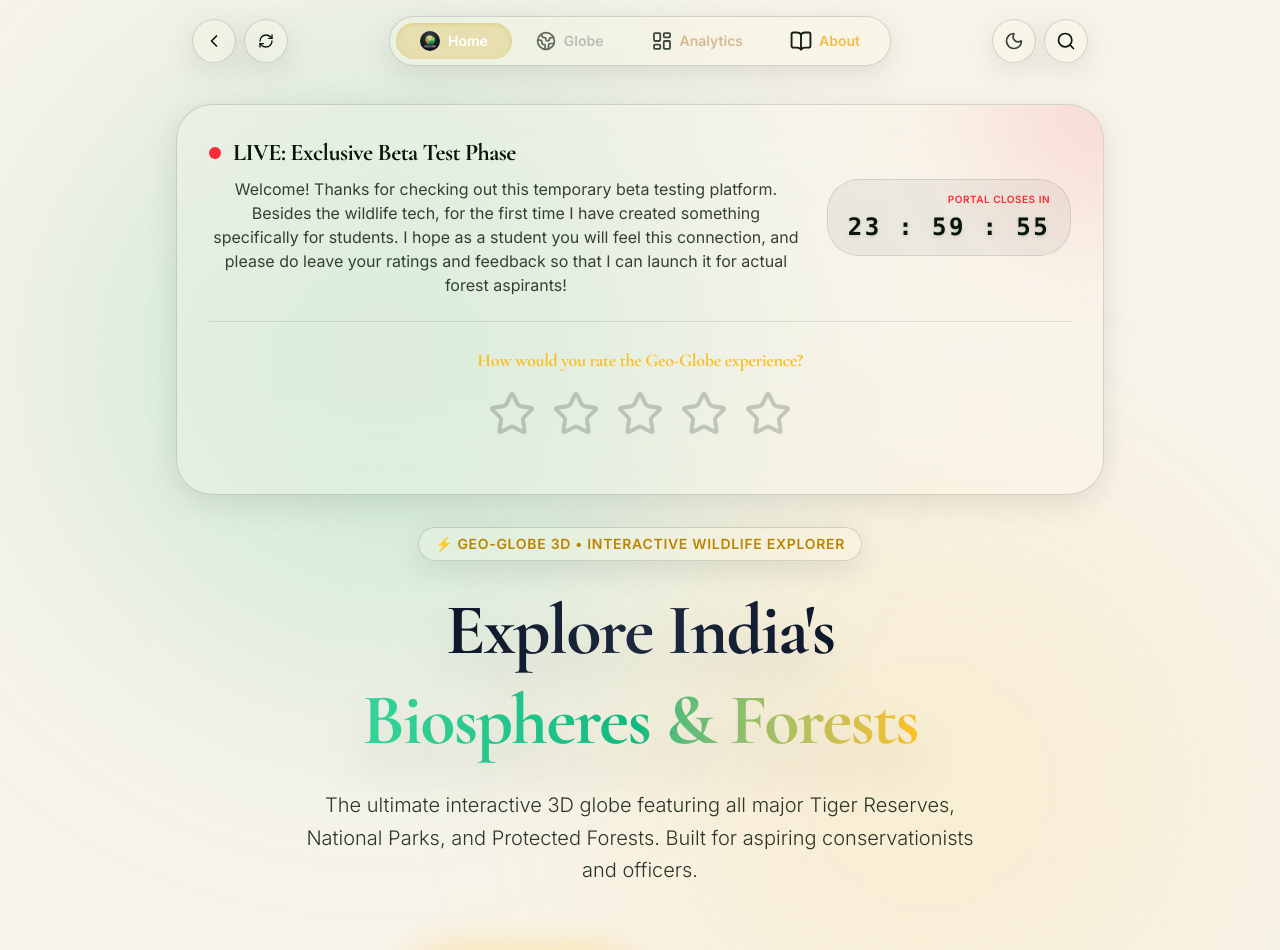
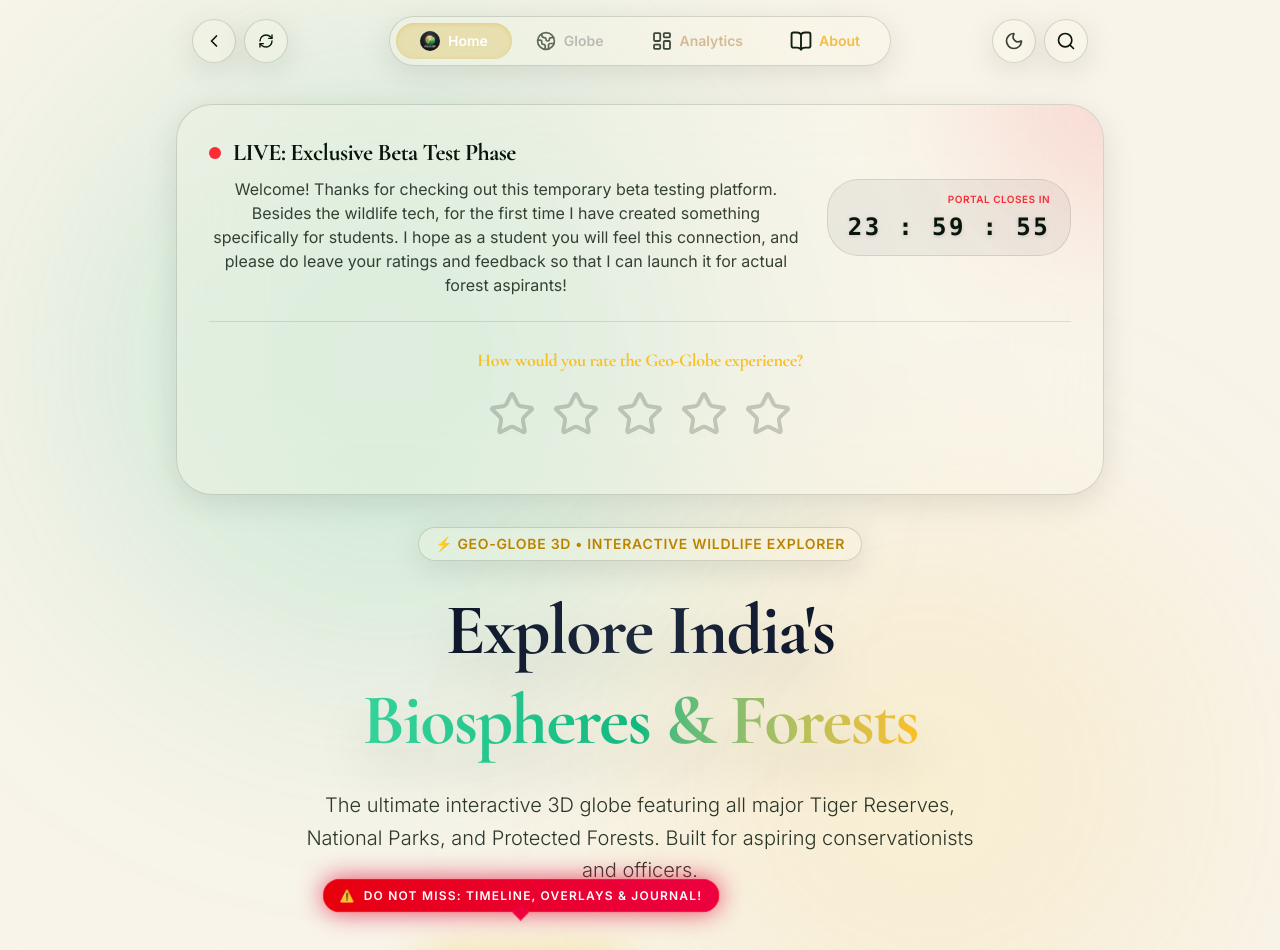
Before and after one commit to g4mt2fch8w-code/geo-globe, a React (Vite) app: page / in a window 1280 px wide. Shown: the top 950 px of the page. Built offline with nearby package versions, Linux system fonts and the light colour scheme; a web font is replaced by a local one.

Commit message:
feat: Add psychological FOMO banner to homepage

```diff
--- a/src/components/Home.tsx
+++ b/src/components/Home.tsx
@@ -41,14 +41,22 @@ export const Home = () => {
           </p>
 
           <div className="flex flex-col sm:flex-row items-center justify-center gap-4 sm:gap-6 mt-10 sm:mt-16 relative z-10 w-full sm:w-auto max-w-md mx-auto sm:max-w-none">
-            <Link to="/globe" className="w-full sm:w-auto">
+            <Link to="/globe" className="w-full sm:w-auto relative group">
+              {/* Psychological Nudge / Curiosity Gap */}
+              <div className="absolute -top-14 sm:-top-16 left-1/2 -translate-x-1/2 w-max animate-bounce z-50">
+                <div className="bg-gradient-to-r from-red-600 to-rose-600 text-white text-[11px] sm:text-xs font-black px-4 py-2 rounded-full border border-red-400/50 shadow-[0_0_25px_rgba(225,29,72,0.8)] uppercase tracking-widest flex items-center gap-2">
+                  <span className="animate-pulse">⚠️</span> DO NOT MISS: Timeline, Overlays & Journal!
+                </div>
+                <div className="w-3 h-3 bg-rose-600 rotate-45 mx-auto -mt-1.5 border-r border-b border-red-400/50 shadow-xl"></div>
+              </div>
+
               <motion.button
                 whileHover={{ scale: 1.05 }}
                 whileTap={{ scale: 0.95 }}
-                className="group relative px-6 py-4 sm:px-8 sm:py-5 bg-gradient-to-r from-[#fbbf24] to-[#f59e0b] text-[#04120e] rounded-full font-display text-lg sm:text-xl shadow-[0_0_40px_rgba(251,191,36,0.4)] hover:shadow-[0_0_60px_rgba(251,191,36,0.6)] transition-all flex items-center justify-center gap-3 w-full sm:w-auto font-extrabold"
+                className="group relative px-6 py-4 sm:px-8 sm:py-5 bg-gradient-to-r from-[#fbbf24] to-[#f59e0b] text-[#04120e] rounded-full font-display text-lg sm:text-xl shadow-[0_0_40px_rgba(251,191,36,0.4)] hover:shadow-[0_0_60px_rgba(251,191,36,0.8)] hover:from-[#fcd34d] hover:to-[#fbbf24] transition-all flex items-center justify-center gap-3 w-full sm:w-auto font-extrabold"
               >
                 <span>Launch 3D Globe</span>
-                <span className="group-hover:translate-x-1.5 transition-transform font-bold">→</span>
+                <span className="group-hover:translate-x-2 transition-transform font-bold">→</span>
               </motion.button>
             </Link>
 
```
